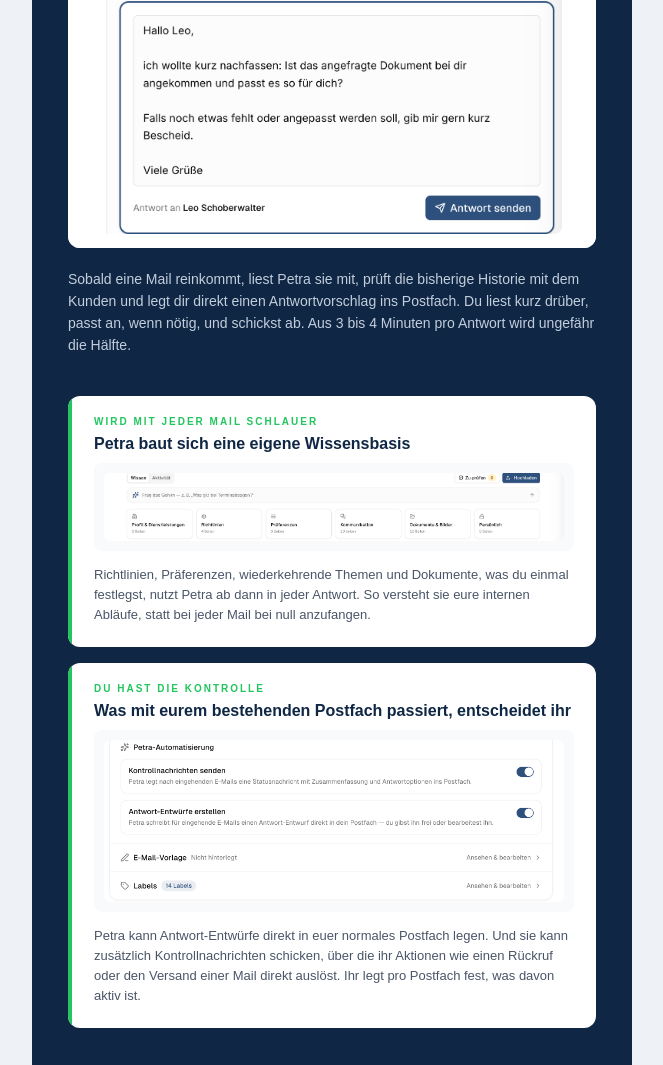
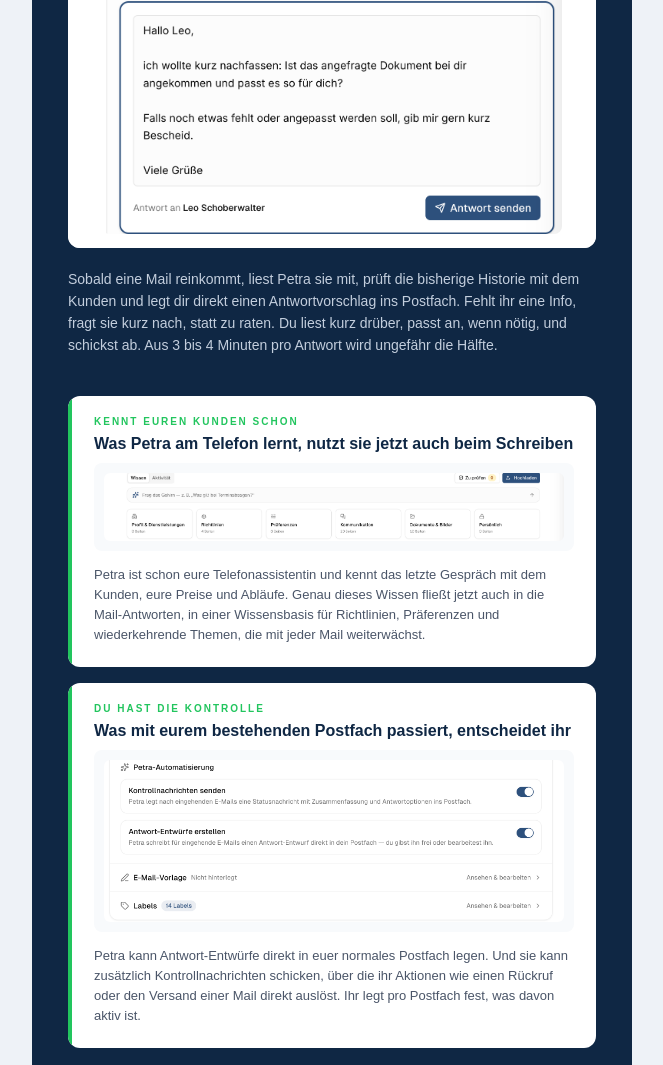
Before and after one commit to jesko-maker/hallopetra-referral, a website: page newsletter-email-feature-v1.html in a window 1280 px wide. Shown: the part 773-1838 px from the top of the page, without its empty margins (308-971 px from the left). Drawn offline with Linux system fonts and the light colour scheme.

Commit message:
Sharpen hero and knowledge-base copy with product-spec details from Leo

```diff
--- a/newsletter-email-feature-v1.html
+++ b/newsletter-email-feature-v1.html
@@ -145,7 +145,7 @@
                           </tr>
                         </table>
 
-                        <p class="card-text" style="color:#c3cedd;font-size:14px;line-height:22px;margin:0;font-family:Arial,Helvetica,sans-serif;">Sobald eine Mail reinkommt, liest Petra sie mit, prüft die bisherige Historie mit dem Kunden und legt dir direkt einen Antwortvorschlag ins Postfach. Du liest kurz drüber, passt an, wenn nötig, und schickst ab. Aus 3 bis 4 Minuten pro Antwort wird ungefähr die Hälfte.</p>
+                        <p class="card-text" style="color:#c3cedd;font-size:14px;line-height:22px;margin:0;font-family:Arial,Helvetica,sans-serif;">Sobald eine Mail reinkommt, liest Petra sie mit, prüft die bisherige Historie mit dem Kunden und legt dir direkt einen Antwortvorschlag ins Postfach. Fehlt ihr eine Info, fragt sie kurz nach, statt zu raten. Du liest kurz drüber, passt an, wenn nötig, und schickst ab. Aus 3 bis 4 Minuten pro Antwort wird ungefähr die Hälfte.</p>
                       </td>
                     </tr>
                   </table>
@@ -156,8 +156,8 @@
                     <tr>
                       <td width="4" bgcolor="#22c55e" style="background:#22c55e;font-size:0;line-height:0;">&nbsp;</td>
                       <td style="padding:20px 22px 22px;">
-                        <p style="color:#22c55e;font-size:10px;letter-spacing:2px;text-transform:uppercase;font-weight:700;margin:0 0 8px;font-family:Arial,Helvetica,sans-serif;">Wird mit jeder Mail schlauer</p>
-                        <h3 style="color:#0f2744;font-size:16px;font-weight:800;margin:0 0 10px;font-family:Arial,Helvetica,sans-serif;">Petra baut sich eine eigene Wissensbasis</h3>
+                        <p style="color:#22c55e;font-size:10px;letter-spacing:2px;text-transform:uppercase;font-weight:700;margin:0 0 8px;font-family:Arial,Helvetica,sans-serif;">Kennt euren Kunden schon</p>
+                        <h3 style="color:#0f2744;font-size:16px;font-weight:800;margin:0 0 10px;font-family:Arial,Helvetica,sans-serif;">Was Petra am Telefon lernt, nutzt sie jetzt auch beim Schreiben</h3>
                         <table width="100%" cellpadding="0" cellspacing="0" border="0" bgcolor="#f8fafc" style="border-collapse:collapse;border-radius:8px;background:#f8fafc;margin-bottom:14px;">
                           <tr>
                             <td align="center" style="padding:10px;">
@@ -168,7 +168,7 @@
                             </td>
                           </tr>
                         </table>
-                        <p style="color:#4a5568;font-size:13px;line-height:20px;margin:0;font-family:Arial,Helvetica,sans-serif;">Richtlinien, Präferenzen, wiederkehrende Themen und Dokumente, was du einmal festlegst, nutzt Petra ab dann in jeder Antwort. So versteht sie eure internen Abläufe, statt bei jeder Mail bei null anzufangen.</p>
+                        <p style="color:#4a5568;font-size:13px;line-height:20px;margin:0;font-family:Arial,Helvetica,sans-serif;">Petra ist schon eure Telefonassistentin und kennt das letzte Gespräch mit dem Kunden, eure Preise und Abläufe. Genau dieses Wissen fließt jetzt auch in die Mail-Antworten, in einer Wissensbasis für Richtlinien, Präferenzen und wiederkehrende Themen, die mit jeder Mail weiterwächst.</p>
                       </td>
                     </tr>
                   </table>
```
